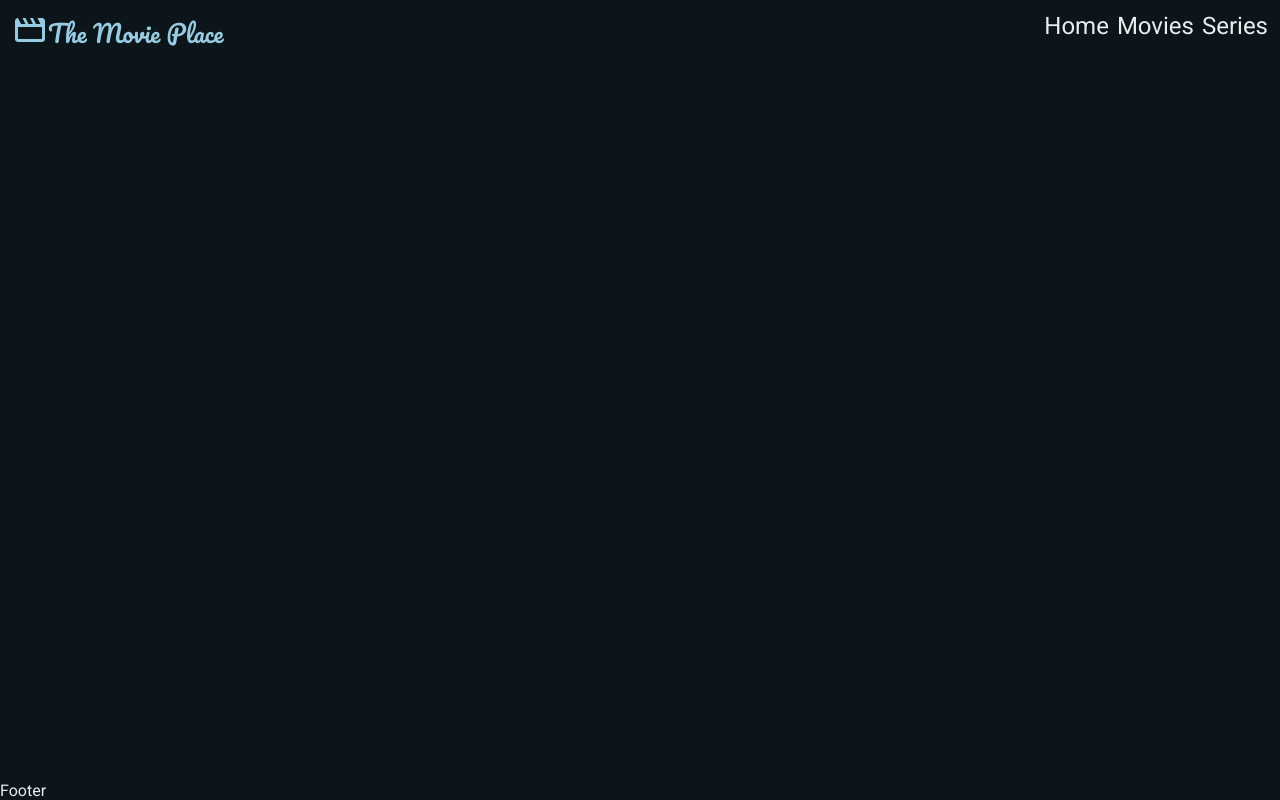
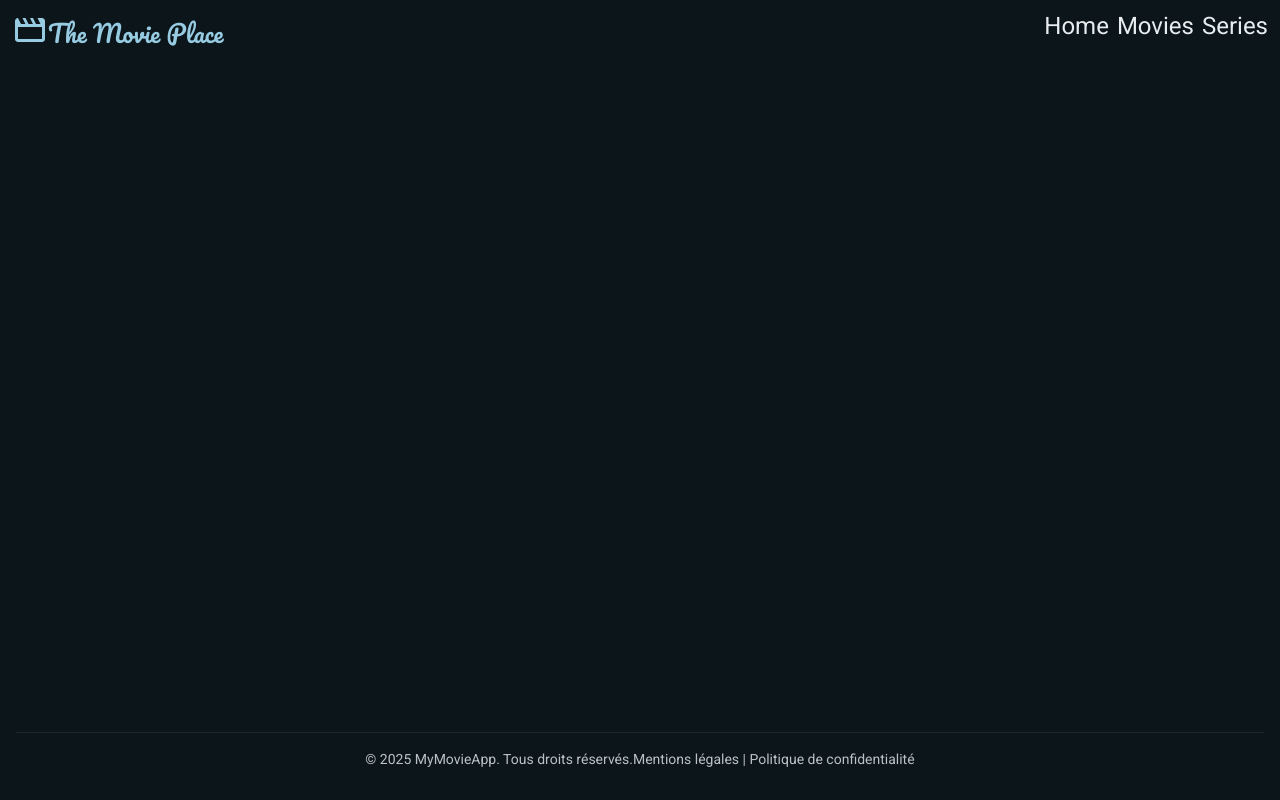
Before and after one commit to nemnem202/react-netflix, a React (Vite) app: page /1/1/not_found in a window 1280 px wide. Built offline with nearby package versions, Linux system fonts and the light colour scheme; no server answers.

Commit message:
added footer

```diff
--- a/src/ui/partials/footer.tsx
+++ b/src/ui/partials/footer.tsx
@@ -1,3 +1,15 @@
+import "../styles/partials/footer.css";
+
 export default function Footer() {
-  return <footer>Footer</footer>;
+  return (
+    <footer className="app_footer">
+      <div className="footer_bottom">
+        <p>© {new Date().getFullYear()} MyMovieApp. Tous droits réservés.</p>
+        <p>
+          <a href="/mentions-legales">Mentions légales</a> |{" "}
+          <a href="/confidentialite">Politique de confidentialité</a>
+        </p>
+      </div>
+    </footer>
+  );
 }
--- /dev/null
+++ b/src/ui/styles/partials/footer.css
@@ -0,0 +1,29 @@
+.app_footer {
+  color: var(--paragraph);
+  padding: var(--space-8) var(--space-4);
+  font-family: var(--paragraph-font);
+  margin-top: var(--space-12);
+}
+
+.footer_bottom {
+  border-top: 1px solid rgba(255, 255, 255, 0.1);
+  padding-top: var(--space-4);
+  text-align: center;
+  opacity: 0.8;
+
+  p {
+    font-size: var(--text-sm) !important;
+
+    a {
+      font-size: var(--text-sm) !important;
+    }
+  }
+}
+.footer_bottom a {
+  color: var(--paragraph);
+  text-decoration: none;
+  transition: var(--transition-1);
+}
+.footer_bottom a:hover {
+  color: var(--accent);
+}
```
